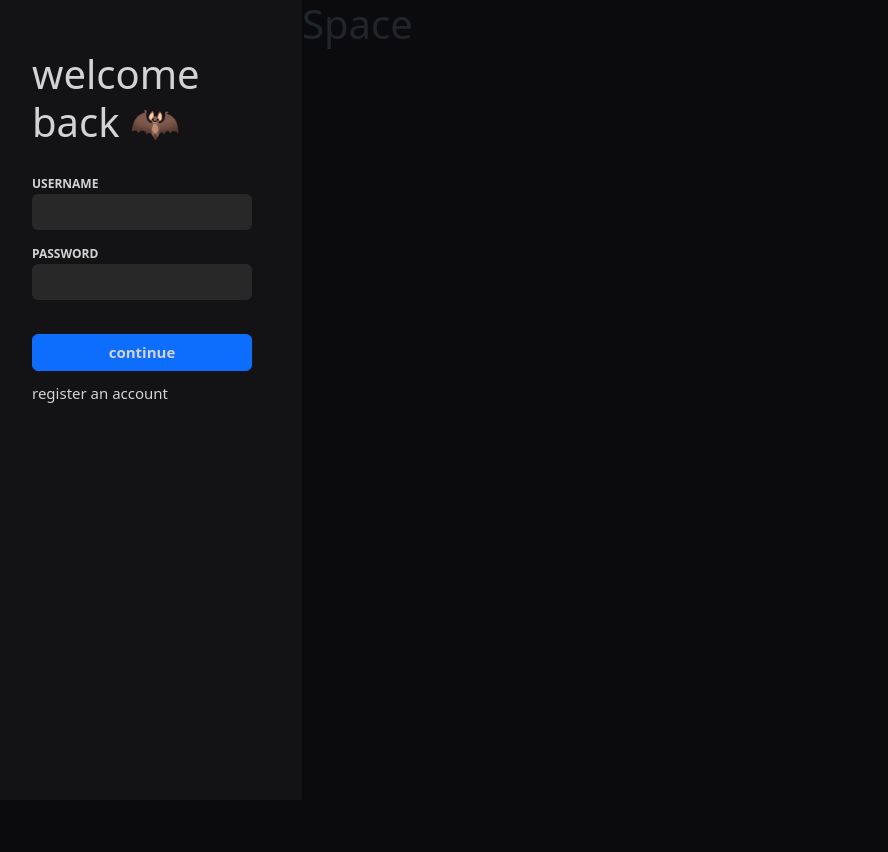
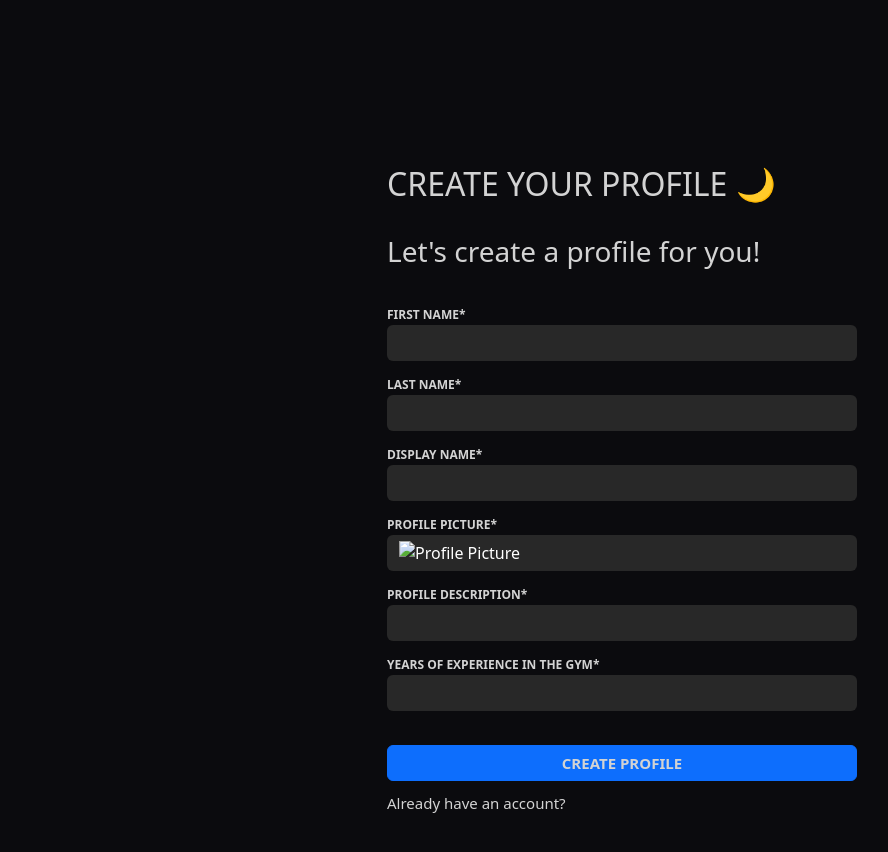
Before and after one commit to stevennguyen003/cs4550-01-final-web-app, a React (Create React App) app: page /#/CreateProfile in a window 1280 px wide. Before the commit this address led to /#/. Shown: the top 852 px of the page, without its empty margins (18-906 px from the left). Before the commit the page ends 800 px from the top, so only its background shows below. Built offline with nearby package versions, Linux system fonts and the light colour scheme.

Commit message:
update creating profile page

```diff
--- a/src/App.tsx
+++ b/src/App.tsx
@@ -1,11 +1,13 @@
-import React from 'react';
-import './App.css';
+import React, { Suspense } from "react";
+import "./App.css";
 import { HashRouter } from "react-router-dom";
 import { Routes, Route } from "react-router";
-import LandingPage from './Final Project/LandingPage';
-import { useState, useEffect } from 'react';
-import CreateAccount from './Final Project/CreateAccount';
-import Home from './Final Project/Home';
+import LandingPage from "./Final Project/LandingPage";
+import { useState, useEffect } from "react";
+import CreateAccount from "./Final Project/CreateAccount";
+import Home from "./Final Project/Home";
+import CreateProfile from "./Final Project/CreateProfile";
+import LoadingScreen from "./Final Project/Utilities/LoadingScreen";
 
 function App() {
   /*
@@ -49,11 +51,14 @@ function App() {
 
   return (
     <HashRouter>
-      <Routes>
-        <Route path="/*" element={<LandingPage />} />
-        <Route path="CreateAccount" element={<CreateAccount />} />
-        <Route path="Home" element={<Home />} />
-      </Routes>
+      <Suspense fallback={<LoadingScreen />}>
+        <Routes>
+          <Route path="/*" element={<LandingPage />} />
+          <Route path="CreateAccount" element={<CreateAccount />} />
+          <Route path="Home" element={<Home />} />
+          <Route path="CreateProfile" element={<CreateProfile />} />
+        </Routes>
+      </Suspense>
     </HashRouter>
   );
 }
--- a/src/Final Project/CreateAccount/index.tsx
+++ b/src/Final Project/CreateAccount/index.tsx
@@ -8,24 +8,28 @@ function CreateAccount() {
                     <h1 className="create-account-header">create an account &#127769;</h1> <br />
                     <form>
                         <div className="form-group">
-                            <label htmlFor="login-account-email"><b>EMAIL</b></label> <br />
+                            <label htmlFor="login-account-email"><b>EMAIL*</b></label> <br />
                             <input type="email" className="form-control" id="login-account-email" />
                         </div>
                         <div className="form-group">
-                            <label htmlFor="login-account-username"><b>USERNAME</b></label> <br />
+                            <label htmlFor="login-account-username"><b>USERNAME*</b></label> <br />
                             <input type="username" className="form-control" id="login-account-username" />
                         </div>
                         <div className="form-group">
-                            <label htmlFor="login-account-password"><b>PASSWORD</b></label> <br />
+                            <label htmlFor="login-account-password"><b>PASSWORD*</b></label> <br />
                             <input type="password" className="form-control" id="login-account-password" />
                         </div>
                         <div className="form-group">
-                            <label htmlFor="login-account-dob"><b>DATE OF BIRTH</b></label>
+                            <label htmlFor="login-account-password"><b>RE-ENTER PASSWORD*</b></label> <br />
+                            <input type="password" className="form-control" id="login-account-password" />
+                        </div>
+                        <div className="form-group">
+                            <label htmlFor="login-account-dob"><b>DATE OF BIRTH*</b></label>
                             <input type="date" className="form-control form-control-sm" id="login-account-dob"/>
                         </div>
                         <br />
-                        <Link to="/Home" className="btn btn-primary"><b>sign up</b></Link>
-                        <Link to="/">go back</Link>
+                        <Link to="/CreateProfile" className="btn btn-primary"><b>SIGNUP</b></Link>
+                        <Link to="/">Already have an account?</Link>
                     </form>
                 </div>
             </div>
--- /dev/null
+++ b/src/Final Project/CreateProfile/index.css
@@ -0,0 +1,33 @@
+.create-account-body {
+    background-color: rgb(11, 11, 14);
+    height: 100vh;
+    display: flex;
+    align-items: center;
+    justify-content: center;
+}
+
+.create-account-box {
+    height: 500px;
+    width: 500px;
+    padding: 15px;
+}
+
+.create-account-header {
+    color: lightgrey;
+}
+
+.wd-flex-row-container {
+    display: flex;
+    flex-direction: row;
+}
+
+.create-account-box a {
+    width: 100%;
+    margin-bottom: 10px;
+}
+
+.create-account-box a {
+    text-decoration: none;
+    color: lightgrey;
+    font-size: 15px;
+}
--- /dev/null
+++ b/src/Final Project/CreateProfile/index.tsx
@@ -0,0 +1,45 @@
+import './index.css';
+import { Link } from "react-router-dom";
+function CreateProfile() {
+    return (
+        <>
+            <div className="create-account-body">
+                <div className="create-account-box">
+                    <h2 className="create-account-header">CREATE YOUR PROFILE &#127769;</h2> <br />
+                    <h3 className="create-account-header">Let's create a profile for you!</h3><br />
+                    <form>
+                        <div className="form-group">
+                            <label htmlFor="login-account-first-name"><b>FIRST NAME*</b></label> <br />
+                            <input type="text" className="form-control" id="login-account-first-name" />
+                        </div>
+                        <div className="form-group">
+                            <label htmlFor="login-account-last-name"><b>LAST NAME*</b></label> <br />
+                            <input type="text" className="form-control" id="login-account-last-name" />
+                        </div>
+                        <div className="form-group">
+                            <label htmlFor="login-account-display-name"><b>DISPLAY NAME*</b></label> <br />
+                            <input type="text" className="form-control" id="login-account-display-name" />
+                        </div>
+                        <div className="form-group">
+                            <label htmlFor="login-account-picture"><b>PROFILE PICTURE*</b></label> <br />
+                            <input type="image" className="form-control" id="login-account-picture" alt="Profile Picture" />
+                        </div>
+                        <div className="form-group">
+                            <label htmlFor="login-account-description"><b>PROFILE DESCRIPTION*</b></label> <br />
+                            <input type="text" className="form-control" id="login-account-description" />
+                        </div>
+                        <div className="form-group">
+                            <label htmlFor="login-account-level"><b>YEARS OF EXPERIENCE IN THE GYM*</b></label> <br />
+                            <input type="number" className="form-control" id="login-account-level" />
+                        </div>
+                        <br />
+                        <Link to="/Home" className="btn btn-primary"><b>CREATE PROFILE</b></Link>
+                        <Link to="/">Already have an account?</Link>
+                        <br /><br /><br />
+                    </form>
+                </div>
+            </div>
+        </>
+    )
+}
+export default CreateProfile;
--- /dev/null
+++ b/src/Final Project/Utilities/LoadingScreen.css
@@ -0,0 +1,39 @@
+/* Loading screen container */
+.loading-screen {
+  position: fixed;
+  top: 0;
+  left: 0;
+  width: 100%;
+  height: 100%;
+  background-color: rgba(0, 0, 0, 0.7);
+  display: flex;
+  justify-content: center;
+  align-items: center;
+  z-index: 9999;
+}
+
+/* Loading spinner animation */
+.loading-spinner {
+  border: 4px solid #f3f3f3;
+  border-top: 4px solid #3498db;
+  border-radius: 50%;
+  width: 40px;
+  height: 40px;
+  animation: spin 2s linear infinite;
+}
+
+@keyframes spin {
+  0% {
+    transform: rotate(0deg);
+  }
+  100% {
+    transform: rotate(360deg);
+  }
+}
+
+/* Loading text */
+.loading-text {
+  color: #fff;
+  font-size: 24px;
+  margin-top: 20px;
+}
--- /dev/null
+++ b/src/Final Project/Utilities/LoadingScreen.tsx
@@ -0,0 +1,13 @@
+import React from "react";
+import "./LoadingScreen.css"; // Import your CSS file for styling
+
+function LoadingScreen() {
+  return (
+    <div className="loading-screen">
+      <div className="loading-spinner"></div>
+      <p className="loading-text">Loading...</p>
+    </div>
+  );
+}
+
+export default LoadingScreen;
```
Also changed, not shown: src/Final Project/Utilities/NotFound.tsx (added, +12 -0 lines).
